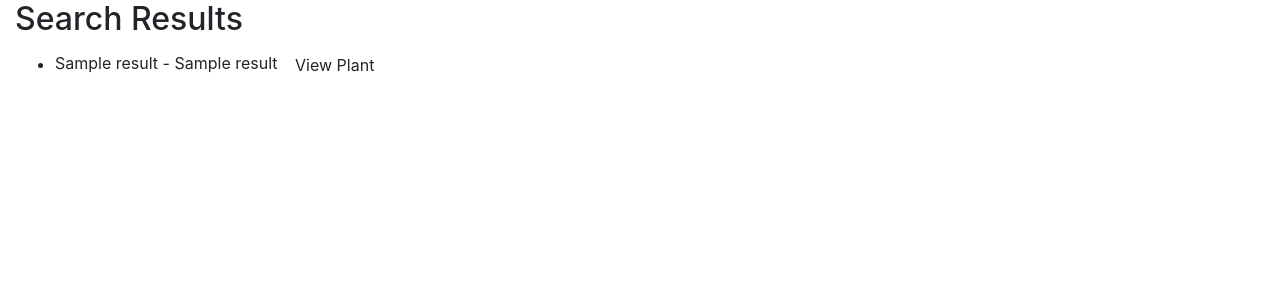
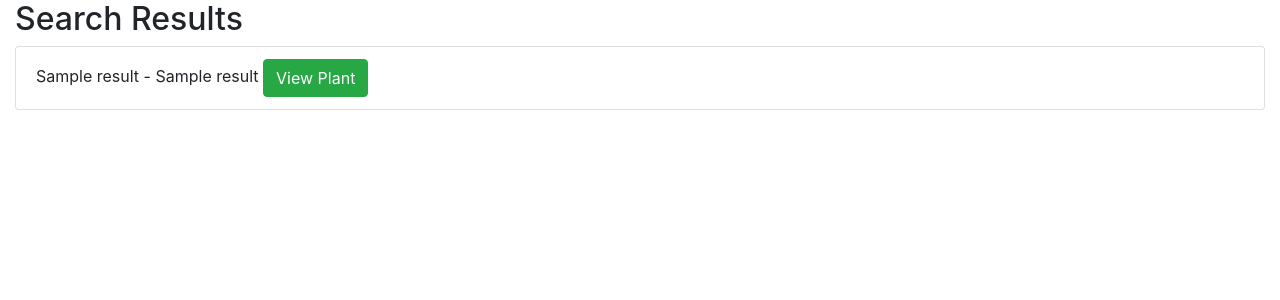
Before and after one commit to SianJade/PlantPal, a Python web app: template templates/search_results.html in a window 1280 px wide. Shown: the part 56-356 px from the top of the page. Run offline with Jinja, Linux system fonts and the light colour scheme; the template is opened without the code that fills it: most values are stand-ins (such as "Sample title", 1, 10 or a date in 2020); some libraries are stand-ins or nearby versions.

Commit message:
Update classes in search results page since switching to bootstrap

```diff
--- a/templates/search_results.html
+++ b/templates/search_results.html
@@ -2,10 +2,10 @@
 
 <h2>Search Results</h2>
 
-<ul class="collection with-header">
+<ul class="list-group">
     {% for result in results %}
-    <li class="collection-header">{{result.latin_name}} - {{result.common_name}}
-        <a href="{{url_for('view_plant', plant_id=result._id)}}" class="waves-effect waves-light btn">
+    <li class="list-group-item">{{result.latin_name}} - {{result.common_name}}
+        <a href="{{url_for('view_plant', plant_id=result._id)}}" class="btn btn-success">
             View Plant
         </a>
     </li>
```
